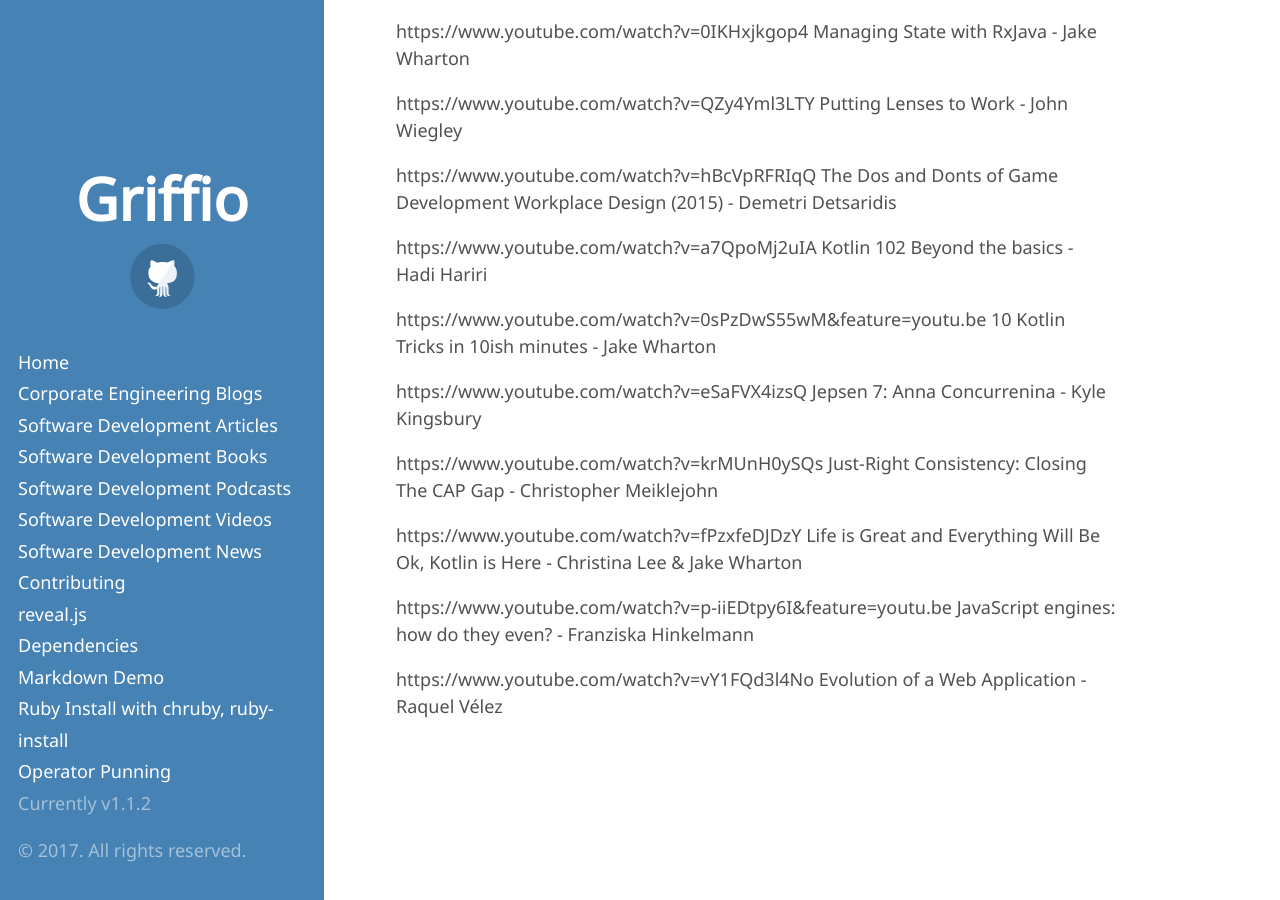
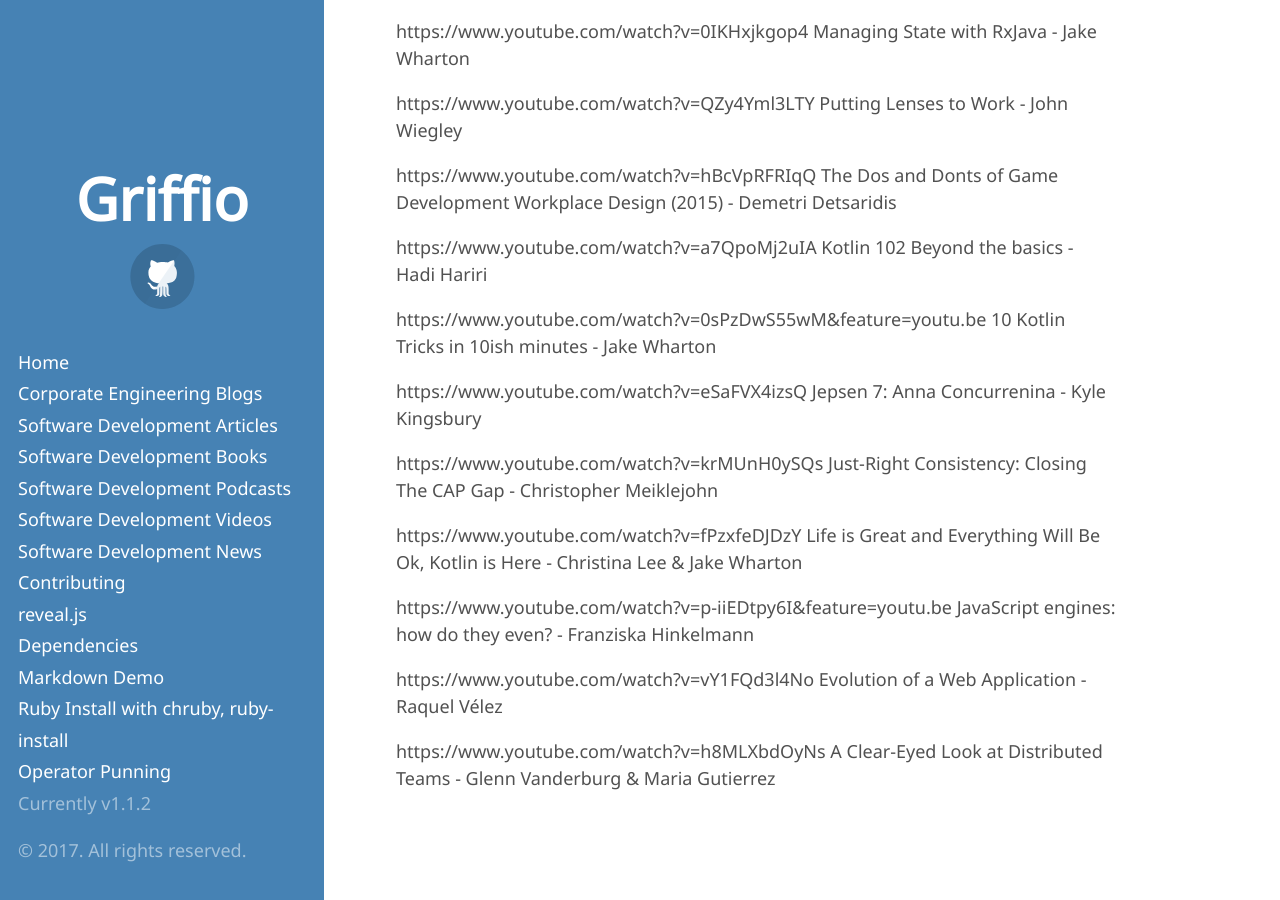
Before and after one commit to griffio/griffio.github.io, a Jekyll site: the page built from tech_talks_highlighted_2017.md, in a window 1280 px wide and 900 px high, scrolled down 594 px. Built offline with Jekyll 4.4.1, drawn with Linux system fonts in a browser that asks for light colours; some web fonts are replaced; our own code applies the rules of GitHub Pages for plain Markdown files.

Commit message:
A Clear-Eyed Look at Distributed Teams

```diff
--- a/tech_talks_highlighted_2017.md
+++ b/tech_talks_highlighted_2017.md
@@ -31,3 +31,5 @@
 https://www.youtube.com/watch?v=p-iiEDtpy6I&feature=youtu.be JavaScript engines: how do they even? - Franziska Hinkelmann
 
 https://www.youtube.com/watch?v=vY1FQd3l4No Evolution of a Web Application - Raquel Vélez
+
+https://www.youtube.com/watch?v=h8MLXbdOyNs A Clear-Eyed Look at Distributed Teams - Glenn Vanderburg & Maria Gutierrez
```
